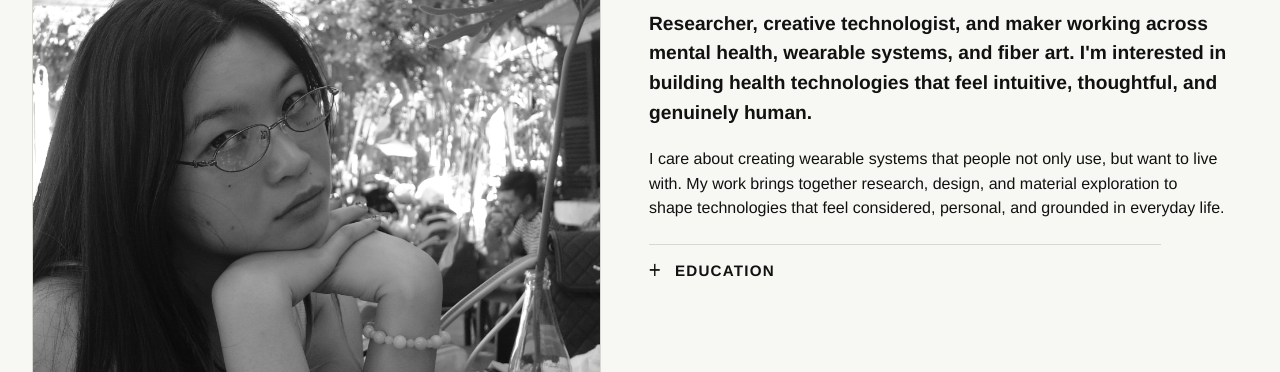
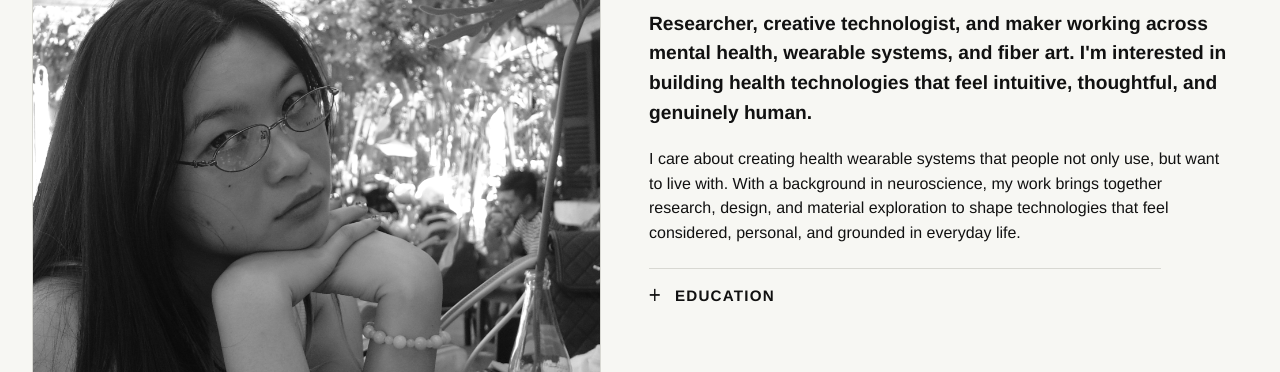
Before and after one commit to td443-lab/kimdang-portfolio-2026, a plain HTML site: page index.html in a window 1280 px wide. Shown: the part 428-800 px from the top of the page. Drawn offline with Linux system fonts and the light colour scheme.

Commit message:
Refine about section science framing

```diff
--- a/index.html
+++ b/index.html
@@ -69,10 +69,11 @@
             genuinely human.
           </p>
           <p class="intro__text">
-            I care about creating wearable systems that people not only use, but
-            want to live with. My work brings together research, design, and
-            material exploration to shape technologies that feel considered,
-            personal, and grounded in everyday life.
+            I care about creating health wearable systems that people not only
+            use, but want to live with. With a background in neuroscience, my
+            work brings together research, design, and material exploration to
+            shape technologies that feel considered, personal, and grounded in
+            everyday life.
           </p>
           <div class="intro__meta" aria-label="About details">
             <details class="intro__meta-item">
```
